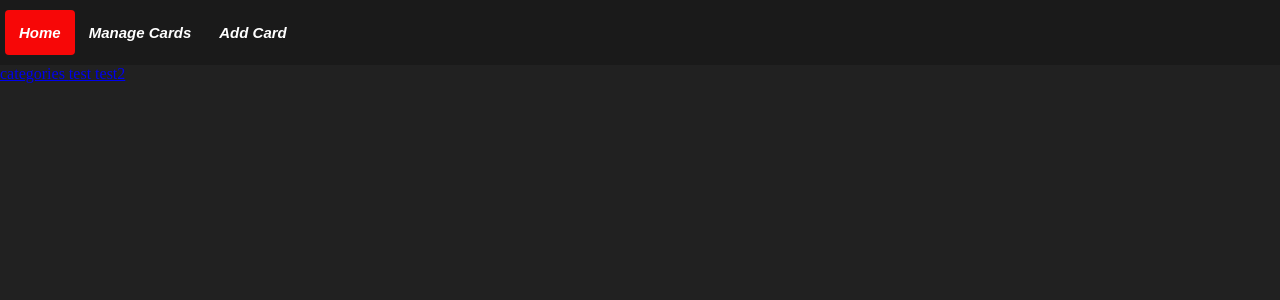
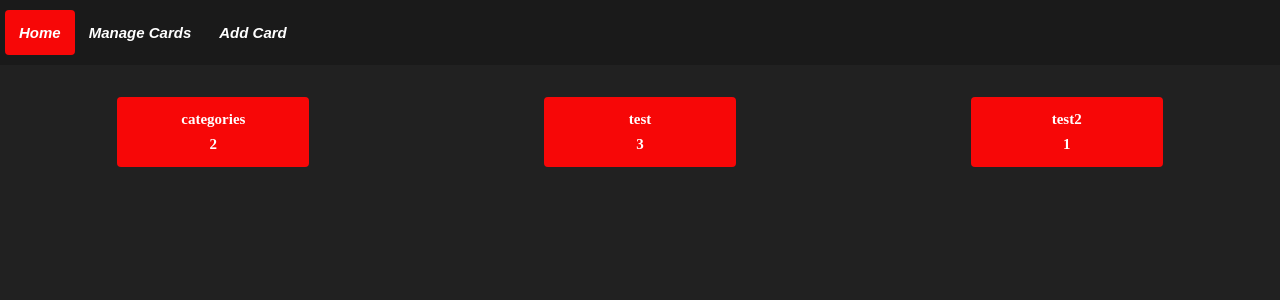
Before and after one commit to AuricFox/Flashcards, a Flask app: page / in a window 1280 px wide. Shown: the top 300 px of the page. Run offline with Flask 3, Linux system fonts and the light colour scheme; parts of the project's set-up code (start-up, migrations or seed data) failed here and were passed over.

Commit message:
Styling home page and adding functionality

```diff
--- a/app.py
+++ b/app.py
@@ -11,7 +11,7 @@ app.secret_key = 'my_super_secret_totaly_unbreakable_key'
 @app.route("/")
 @app.route("/home")
 def home():
-    data = ['categories','test', 'test2']
+    data = [('categories', 2), ('test', 3), ('test2', 1)]
 
     return render_template('home.html', nav_id="home-page", data=data)
 
--- a/static/css/base.css
+++ b/static/css/base.css
@@ -43,6 +43,7 @@ body {
     font-weight: bold;
     font-style: italic;
     padding: 10px 0px 10px 5px;
+    margin-bottom: 2rem;
     background-color: rgba(0, 0, 0, 0.2);
     display: flex;
     flex-direction: row;
@@ -77,3 +78,33 @@ body {
     background: rgb(247, 7, 7);
     cursor: pointer;
 }
+
+/* ========== Category Content ========== */
+
+.categories {
+    display: flex;
+    flex-wrap: wrap;
+    justify-content: space-around;
+}
+
+.category {
+    display: flex;
+    flex-direction: column;
+    text-decoration: none;
+    text-align: center;
+    font-weight: bolder;
+    font-size: 15px;
+    color: white;
+    background-color: rgb(247, 7, 7);
+    border-radius: 4px;
+    padding: 14px;
+    min-width: 12rem;
+}
+
+.category div:first-child {
+    margin-bottom: 0.5rem;
+}
+
+.category:hover {
+    background-color: rgba(247, 7, 7, 0.5);
+}
--- a/templates/home.html
+++ b/templates/home.html
@@ -6,8 +6,13 @@
 
 <div class="categories">
     {% for category in data %}
-    <a class="category" href="{{ url_for('flashcard_route', category=category) }}">
-        {{ category }}
+    <a class="category" href="{{ url_for('flashcard_route', category=category[0]) }}">
+        <div>
+            {{ category[0] }}
+        </div>
+        <div>
+            {{ category[1] }}
+        </div>
     </a>
     {% endfor %}
 </div>
```
